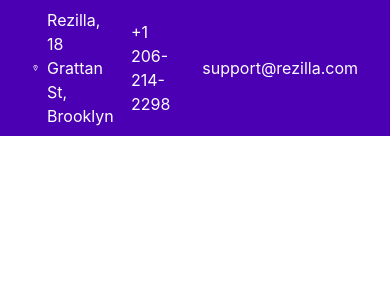
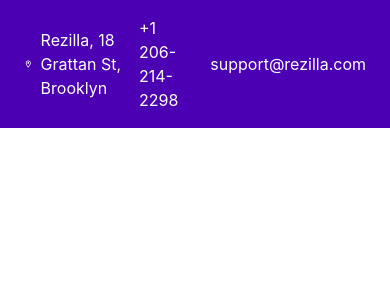
Before and after one commit to archis-academy/sensed-ai-full-stack-engineer-long-term-internship-team-2, a React (Vite) app: page / in a window 390 px wide. Shown: the top 300 px of the page. Built offline with nearby package versions, Linux system fonts and the light colour scheme.

Commit message:
media query

```diff
--- a/src/components/secondaryHeader/secondaryHeader.module.scss
+++ b/src/components/secondaryHeader/secondaryHeader.module.scss
@@ -31,4 +31,9 @@
             text-decoration: underline;
         }
     }
+
+    @media (max-width: $tablet-m) {
+        display: flex;
+        padding: 1rem 1.5rem;
+    }
 }
```
